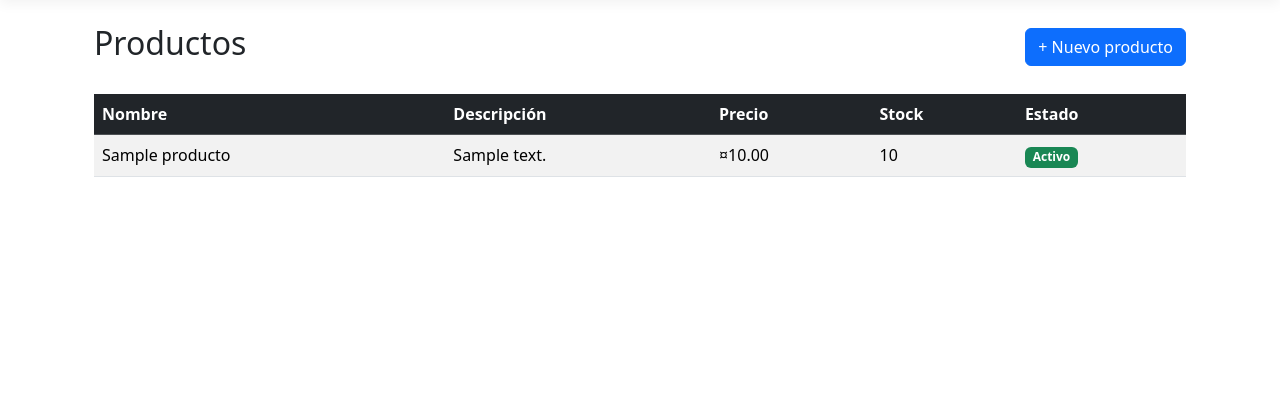
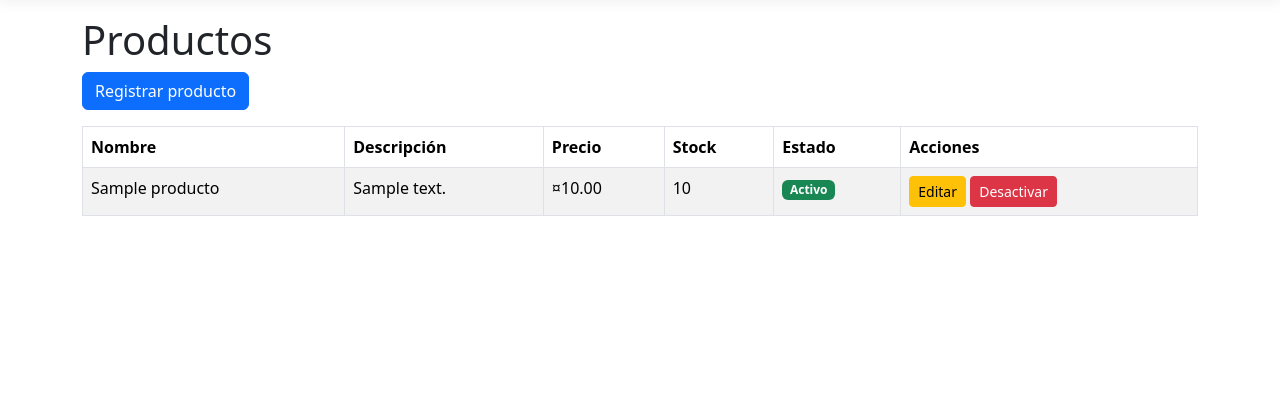
Before and after one commit to dgonz21/DepositosMoz-MVC, an ASP.NET Core app: page /Productos in a window 1280 px wide. Shown: the part 57-472 px from the top of the page. Run offline with ASP.NET Core 8, Linux system fonts and the light colour scheme; tables that the repository leaves empty hold one stand-in row (values such as "Sample post"); style sheets or scripts are compiled from the project's sources; some libraries are stand-ins or nearby versions.

Commit message:
Update Index.cshtml

```diff
--- a/DepositosMoz.Web/Views/Productos/Index.cshtml
+++ b/DepositosMoz.Web/Views/Productos/Index.cshtml
@@ -4,48 +4,83 @@
     ViewData["Title"] = "Productos";
 }
 
-<div class="container mt-4">
-    <div class="d-flex justify-content-between align-items-center mb-4">
-        <h2>Productos</h2>
-        <a asp-controller="Productos"
-           asp-action="Crear"
+<h1>Productos</h1>
+
+@if (TempData["Mensaje"] != null)
+{
+    <div class="alert alert-success">
+        @TempData["Mensaje"]
+    </div>
+}
+
+<p>
+    <a asp-action="Crear"
        class="btn btn-primary">
-            + Nuevo producto
+        Registrar producto
     </a>
-    </div>
+</p>
 
-    <div class="table-responsive">
-        <table class="table table-striped table-hover">
-            <thead class="table-dark">
+<table class="table table-striped table-bordered">
+    <thead>
         <tr>
             <th>Nombre</th>
             <th>Descripción</th>
             <th>Precio</th>
             <th>Stock</th>
             <th>Estado</th>
+            <th>Acciones</th>
         </tr>
     </thead>
+
     <tbody>
         @foreach (var producto in Model)
         {
             <tr>
                 <td>@producto.Nombre</td>
                 <td>@producto.Descripcion</td>
-                        <td>@producto.Precio.ToString("C2")</td>
+                <td>@producto.Precio.ToString("C")</td>
                 <td>@producto.Stock</td>
+
                 <td>
                     @if (producto.Activo)
                     {
-                                <span class="badge bg-success">Activo</span>
+                        <span class="badge bg-success">
+                            Activo
+                        </span>
                     }
                     else
                     {
-                                <span class="badge bg-secondary">Inactivo</span>
+                        <span class="badge bg-secondary">
+                            Inactivo
+                        </span>
+                    }
+                </td>
+
+                <td>
+                    <a asp-action="Editar"
+                       asp-route-id="@producto.Id"
+                       class="btn btn-sm btn-warning">
+                        Editar
+                    </a>
+
+                    @if (producto.Activo)
+                    {
+                        <form asp-action="Desactivar"
+                              asp-route-id="@producto.Id"
+                              method="post"
+                              class="d-inline">
+
+                            @Html.AntiForgeryToken()
+
+                            <button type="submit"
+                                    class="btn btn-sm btn-danger"
+                                    onclick="return confirm('¿Desea desactivar este producto?');">
+                                Desactivar
+                            </button>
+                        </form>
                     }
                 </td>
             </tr>
         }
     </tbody>
 </table>
-    </div>
-</div>
```
Lines whose indentation alone changed are shown as unchanged.
